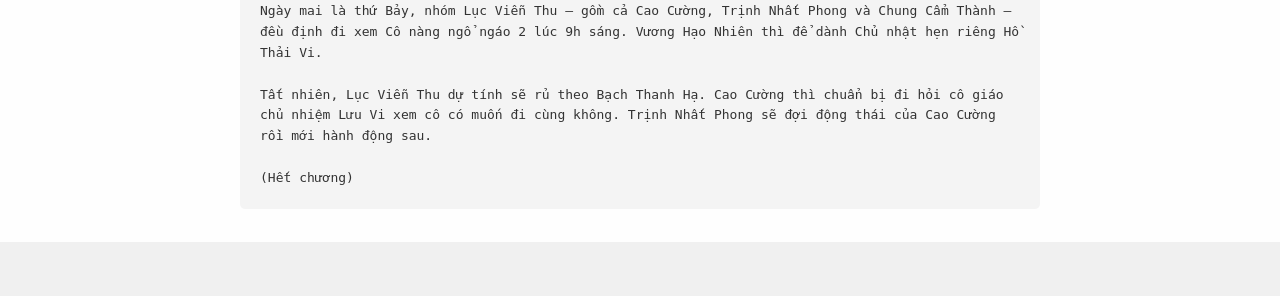
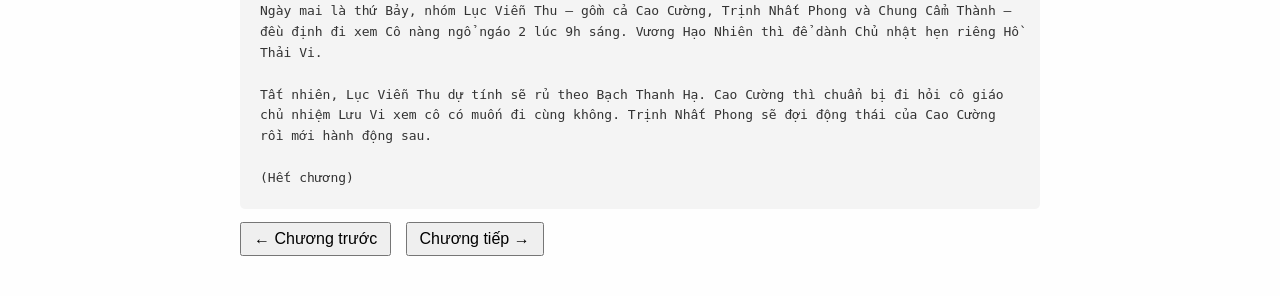
Before and after one commit to ilov3gam3/truyen, a PHP site: page / in a window 1280 px wide. Shown: the part 3406-3702 px from the top of the page. Before the commit the page ends 3648 px from the top, so only its background shows below. Run offline with PHP 8.4, Linux system fonts and the light colour scheme.

Commit message:
add chapter controller at the end

```diff
--- a/index.php
+++ b/index.php
@@ -43,6 +43,10 @@
 <h2 id="chapterTitle"></h2>
 <pre id="chapterContent">Đang tải...</pre>
 
+<div id="controls">
+  <button onclick="prevChapter()">← Chương trước</button>
+  <button onclick="nextChapter()">Chương tiếp →</button>
+</div>
 <?php
 $dir = "translated/";
 $files = scandir($dir);
```
